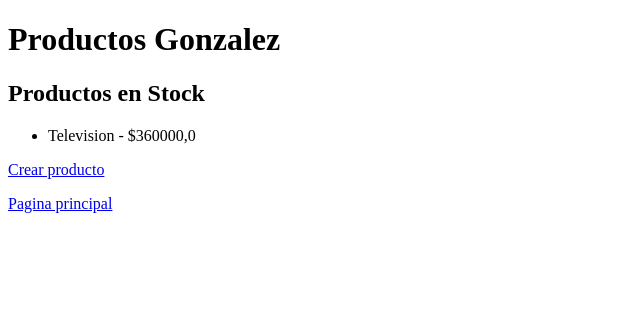
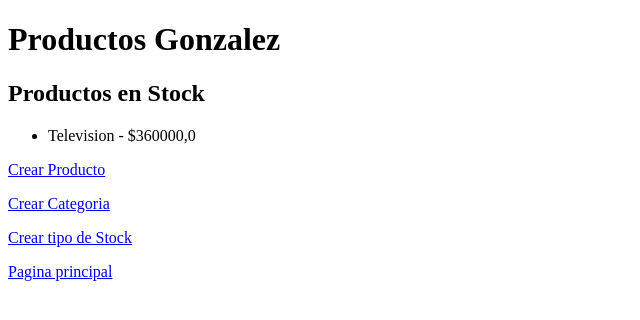
Before and after one commit to LazaaG/PrimeraPagina-Gonzalez, a Django app: page /producto/ in a window 1280 px wide. Shown: the top 320 px of the page, without its empty margins (0-640 px from the left). Run offline with Django 4.2, Linux system fonts and the light colour scheme; data comes from the database, SQL or seed files in the repository; both versions use the stored data as it was after the commit.

Commit message:
Update: Creacion de clases FK

```diff
--- a/project/producto/admin.py
+++ b/project/producto/admin.py
@@ -5,3 +5,4 @@ from . import models
 
 admin.site.register(models.Categoria)
 admin.site.register(models.Producto)
+admin.site.register(models.Stock)
--- a/project/producto/models.py
+++ b/project/producto/models.py
@@ -1,5 +1,5 @@
 from django.db import models
-from django.core.validators import MinLengthValidator
+from django.core.validators import MinLengthValidator, MaxLengthValidator
 
 # Create your models here.
 class Categoria(models.Model):
@@ -11,11 +11,18 @@ class Categoria(models.Model):
     def __str__(self) -> str:
         return self.nombre
 
+class Stock(models.Model):
+    stock = models.CharField(max_length=15)
+
+    def __str__(self) -> str:
+        return self.stock
+
 class Producto(models.Model):
     nombre = models.CharField(max_length=20)
     descripcion = models.CharField(max_length=25, blank=True)
     precio = models.FloatField(max_length=6)
     categoria = models.ForeignKey(Categoria, on_delete=models.SET_NULL, null=True, blank=True)
+    stock = models.ForeignKey(Stock, on_delete=models.SET_NULL, null=True)
 
     def __str__(self) -> str:
         return self.nombre
--- a/project/producto/templates/producto/crear.html
+++ b/project/producto/templates/producto/crear_producto.html
@@ -1,7 +1,7 @@
 {% extends 'home/base.html' %}
 
 {% block title %}
-    <h2>Crear producto</h2>
+    <h2>Crear Producto</h2>
 {% endblock title %}
 
 {% block content %}
--- a/project/producto/templates/producto/index.html
+++ b/project/producto/templates/producto/index.html
@@ -11,6 +11,8 @@
         {% endfor %}
     </ul>
 
-    <p><a href="{% url 'producto:crear' %}">Crear producto</a></p>
+    <p><a href="{% url 'producto:crear_producto' %}">Crear Producto</a></p>
+    <p><a href="{% url 'producto:crear_categoria' %}">Crear Categoria</a></p>
+    <p><a href="{% url 'producto:crear_stock' %}">Crear tipo de Stock</a></p>
     <p><a href="{% url 'home:index' %}">Pagina principal</a></p>
 {% endblock content %}
--- a/project/producto/urls.py
+++ b/project/producto/urls.py
@@ -6,5 +6,7 @@ app_name = "producto"
 
 urlpatterns = [
     path("", views.index, name="index"),
-    path("crear/", views.crear, name="crear"),
+    path("crear_producto/", views.crear_producto, name="crear_producto"),
+    path("crear_categoria/", views.crear_categoria, name="crear_categoria"),
+    path("crear_stock/", views.crear_stock, name="crear_stock"),
 ]
--- a/project/producto/views.py
+++ b/project/producto/views.py
@@ -8,7 +8,7 @@ def index(request):
 
     return render(request, "producto/index.html", {"productos": productos})
 
-def crear(request):
+def crear_producto(request):
     if request.method == "POST":
         form = forms.ProductoForm(request.POST)
         if form.is_valid():
@@ -16,4 +16,24 @@ def crear(request):
             return redirect("producto:index")
     else:
         form = forms.ProductoForm()
-    return render(request, "producto/crear.html", {"form": form})
+    return render(request, "producto/crear_producto.html", {"form": form})
+
+def crear_categoria(request):
+    if request.method == "POST":
+        form = forms.CategoriaForm(request.POST)
+        if form.is_valid():
+            form.save()
+            return redirect("producto:index")
+    else:
+        form = forms.CategoriaForm()
+    return render(request, "producto/crear_categoria.html", {"form": form})
+
+def crear_stock(request):
+    if request.method == "POST":
+        form = forms.StockForm(request.POST)
+        if form.is_valid():
+            form.save()
+            return redirect("producto:index")
+    else:
+        form = forms.StockForm()
+    return render(request, "producto/crear_stock.html", {"form": form})
```
Also changed, not shown: project/producto/forms.py (+11 -1 lines), project/producto/templates/producto/crear_categoria.html (added, +17 -0 lines), project/producto/templates/producto/crear_stock.html (added, +17 -0 lines), project/db.sqlite3, project/producto/migrations/0002_stock_producto_stock.py (added).
